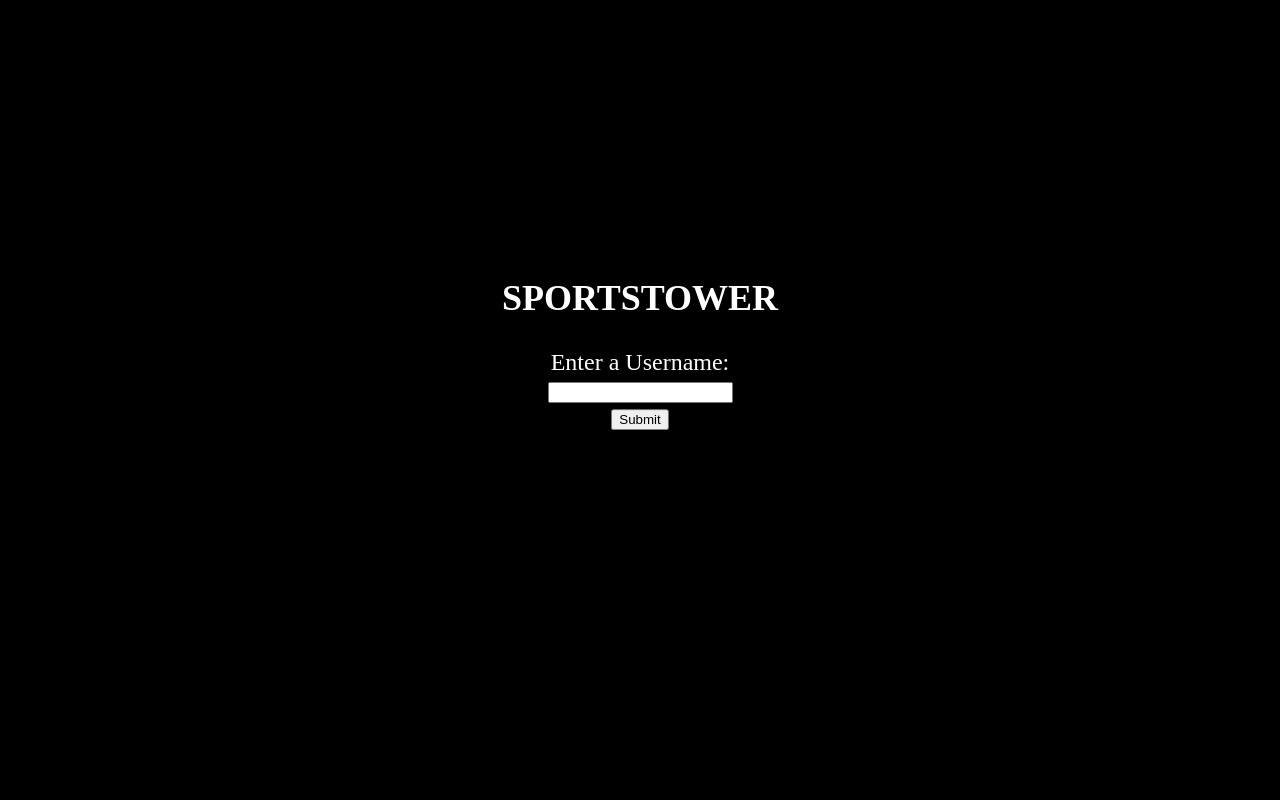
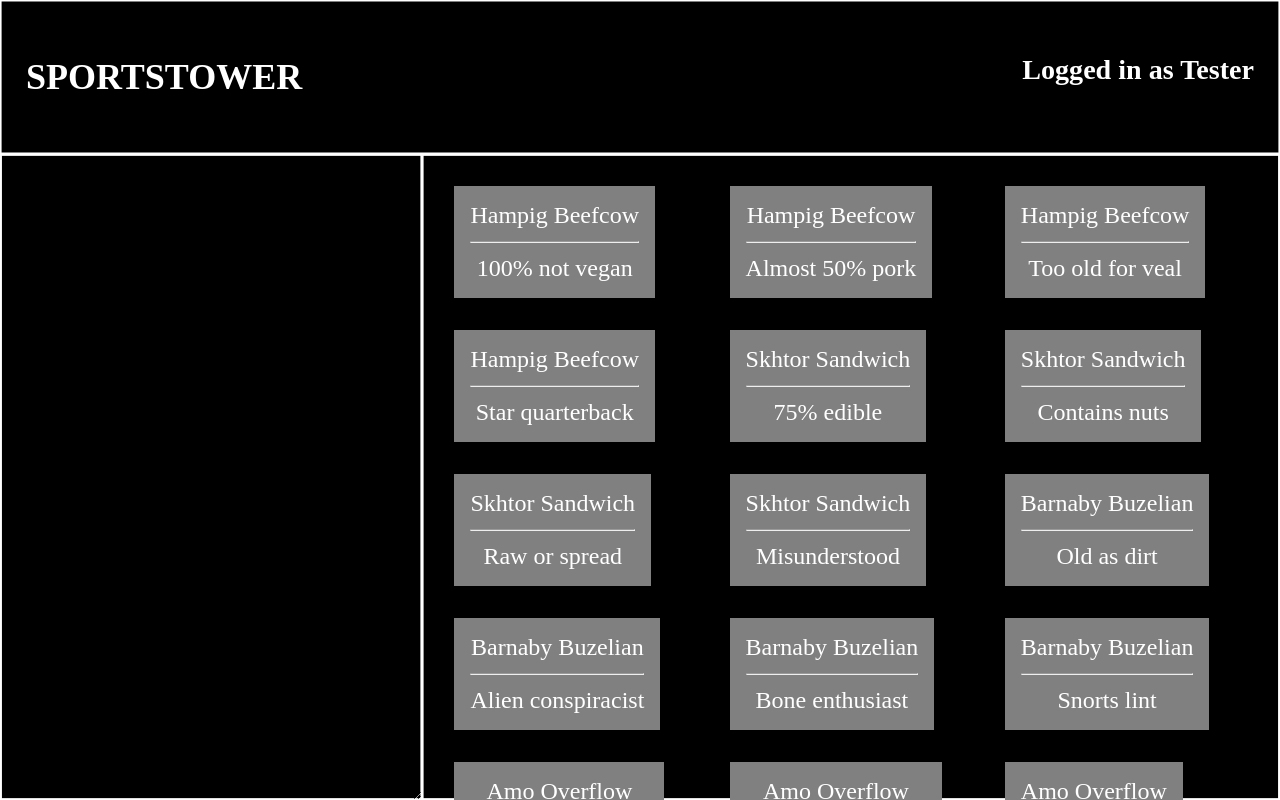
Before and after one commit to aafarian/SportsTower, a React app: page / in a window 1280 px wide. Built offline with nearby package versions, Linux system fonts and the light colour scheme.

Commit message:
Implement grid of choices

```diff
--- a/src/App.tsx
+++ b/src/App.tsx
@@ -6,8 +6,8 @@ function App () {
   return (
     <div className="App">
       <Routes>
-        <Route path="/" element={ <Login/> } />
-        <Route path="/picks" element={ <Picks/> } />
+        <Route path="/login" element={ <Login/> } />
+        <Route path="/" element={ <Picks /> } />
       </Routes>
     </div>
   )
--- /dev/null
+++ b/src/components/Layout.tsx
@@ -0,0 +1,54 @@
+import React from 'react'
+import { useLocation } from 'react-router-dom'
+import { createUseStyles } from 'react-jss'
+
+const useStyles = createUseStyles({
+	background: {
+		position: 'absolute',
+		left: '0px',
+		top: '0px',
+		fontSize: '24px',
+		color: 'white',
+		background: 'black',
+		width: '100vw',
+		height: '100vh',
+		display: 'flex',
+		flexDirection: 'column'
+	},
+	header: {
+		boxShadow: 'inset 0 0 0 .1rem white',
+		padding: '1rem'
+	},
+	content: {
+		width: '100%',
+		flex: 1,
+		boxShadow: 'inset 0 0 0 .1rem white',
+        overflow: 'auto'
+	},
+    logo: {
+        float: 'left',
+		padding: '10px'
+    },
+    user: {
+        float: 'right',
+		padding: '10px'
+    }
+})
+
+const Layout = (props: React.HTMLProps<HTMLElement>) => {
+    const location = useLocation()
+	const classes = useStyles()
+	return (
+		<div className={classes.background}>
+			<div className={classes.header}>
+				<span className={classes.logo}><h2>SPORTSTOWER</h2></span>
+				<span className={classes.user}><h3>Logged in as {location.state?.username ?? "Tester"}</h3></span>
+			</div>
+			<div className={classes.content}>
+				{props.children}
+			</div>
+		</div>
+	)
+}
+
+export default Layout
--- /dev/null
+++ b/src/components/PickCard.tsx
@@ -0,0 +1,34 @@
+import React from 'react'
+
+import { createUseStyles } from 'react-jss'
+import { useLocation } from 'react-router-dom'
+
+const useStyles = createUseStyles({
+	card: {
+		background: 'grey',
+		margin: '1rem',
+		padding: '1rem',
+		maxWidth: 'fit-content',
+		textAlign: 'center',
+	},
+})
+
+const PickCard = (props: {
+	name: string,
+	proj: string,
+	callback: React.MouseEventHandler<HTMLDivElement>
+}) => {
+	const classes = useStyles()
+	return (
+		<div
+			className={classes.card}
+			onClick={props.callback}
+		>
+			{props.name}
+			<hr />
+			{props.proj}
+		</div>
+	)
+}
+
+export default PickCard
--- a/src/components/Picks.tsx
+++ b/src/components/Picks.tsx
@@ -1,42 +1,105 @@
 import React from 'react'
-import { useLocation } from 'react-router-dom'
+import Layout from './Layout'
+import PickCard from './PickCard'
 import { createUseStyles } from 'react-jss'
 
 const useStyles = createUseStyles({
-	background: {
-		position: 'absolute',
-		left: '0px',
-		top: '0px',
-		fontSize: '24px',
-		color: 'white',
-		background: 'black',
-		width: '100vw',
-		height: '100vh',
+	container: {
+		position: 'relative',
+		//margin: 'auto',
+		//padding: '1rem',
+		display: 'flex',
+		boxShadow: 'inset 0 0 0 .1rem white',
+		overflow: 'hidden',
+		height: '100%',
 	},
-	header: {
-		position: 'absolute',
-		width: '100%',
-        background: 'grey'
+	cart: {
+		display: 'flex',
+		flexDirection: 'column',
+		width: '33%',
+		boxShadow: 'inset 0 0 0 .1rem white',
+		resize: 'horizontal',
+		overflow: 'auto',
 	},
-    logo: {
-        position: 'absolute',
-        left: '1rem'
-    },
-    user: {
-        position: 'absolute',
-        right: '1rem'
-    }
+	picks: {
+		padding: '1rem',
+		display: 'grid',
+		flex: '1',
+		gridTemplateColumns: `repeat(3,1fr)`,
+		//gap: '1rem',
+		boxShadow: 'inset 0 0 0 .1rem white',
+		overflow: 'auto',
+	},
 })
 
-export const Picks = () => {
-    const location = useLocation()
+type Pick = { name: string; proj: string[] }
+
+// TODO: replace with processed data from API
+const pickData: Pick[] = [
+	{
+		name: 'Hampig Beefcow',
+		proj: [
+			'100% not vegan',
+			'Almost 50% pork',
+			'Too old for veal',
+			'Star quarterback',
+		],
+	},
+	{
+		name: 'Skhtor Sandwich',
+		proj: ['75% edible', 'Contains nuts', 'Raw or spread', 'Misunderstood'],
+	},
+	{
+		name: 'Barnaby Buzelian',
+		proj: [
+			'Old as dirt',
+			'Alien conspiracist',
+			'Bone enthusiast',
+			'Snorts lint',
+		],
+	},
+	{
+		name: 'Amo Overflow',
+		proj: [
+			'Upset at the Moon',
+			'Absolutely zonked',
+			'Genius wizard',
+			'Smells burnt',
+		],
+	},
+]
+
+const getPickCards = (data: Pick[]) => {
+	return data.map((player, indexA) => {
+		return player.proj.map((projection, indexB) => {
+			return (
+				<PickCard
+					name={player.name}
+					proj={projection}
+					key={`${indexA}${indexB}`}
+					callback={(event: React.MouseEvent) => {
+						const cardData = event.currentTarget.innerHTML.split('<hr>')
+						console.log(cardData)
+					}}
+				/>
+			)
+		})
+	})
+}
+
+export const Picks = (props: React.HTMLProps<HTMLElement>) => {
 	const classes = useStyles()
 	return (
-		<div className={classes.background}>
-			<div className={classes.header}>
-				<span className={classes.logo}><h2>SPORTSTOWER</h2></span>
-				<span className={classes.user}><h3>Logged in as {location.state.username}</h3></span>
+		<Layout>
+			<div className={classes.container}>
+				<div className={classes.cart} id="cart"></div>
+				<div className={classes.picks}>
+					{
+						// inject picks into PickCards
+						getPickCards(pickData)
+					}
+				</div>
 			</div>
-		</div>
+		</Layout>
 	)
 }
```
